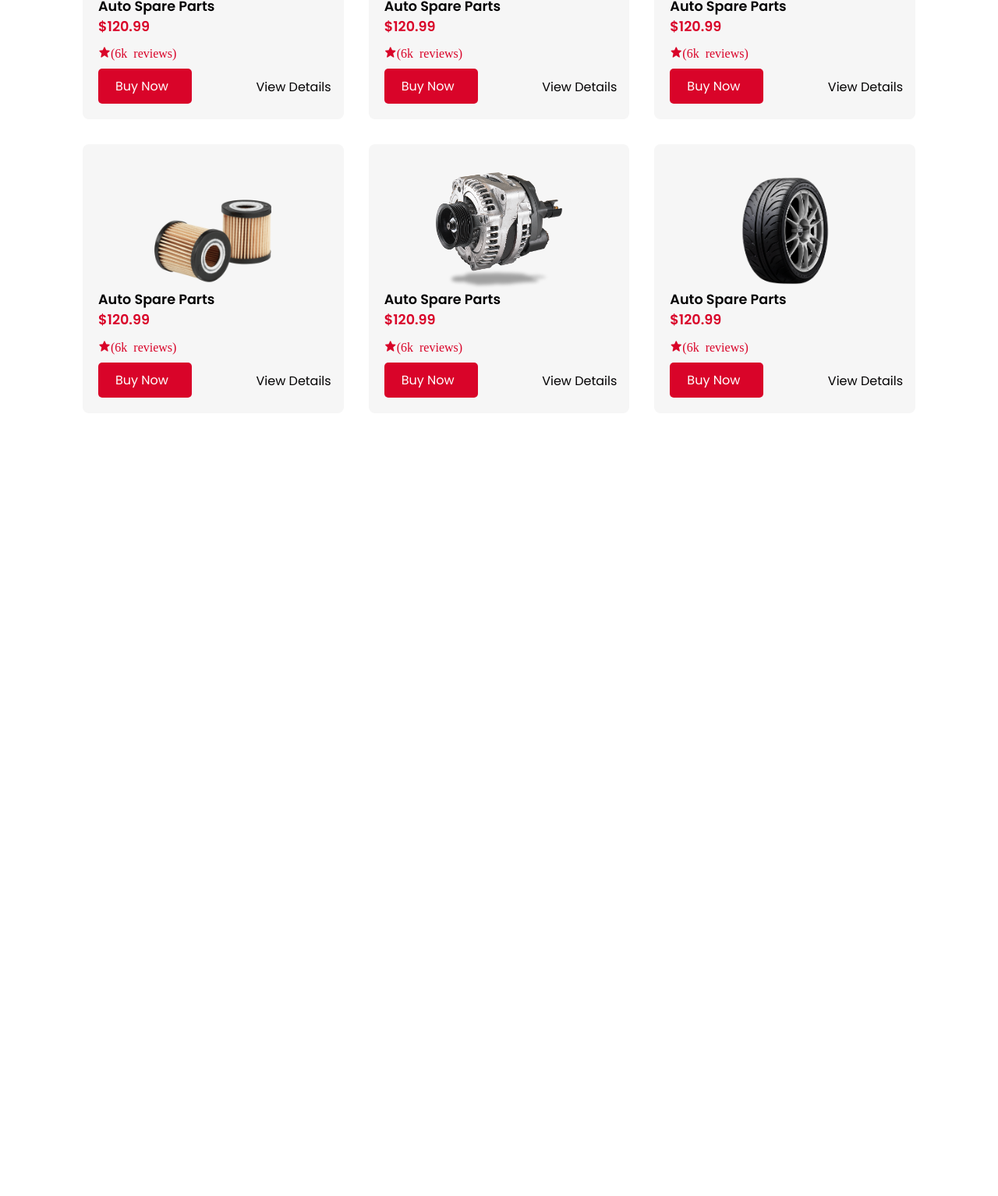
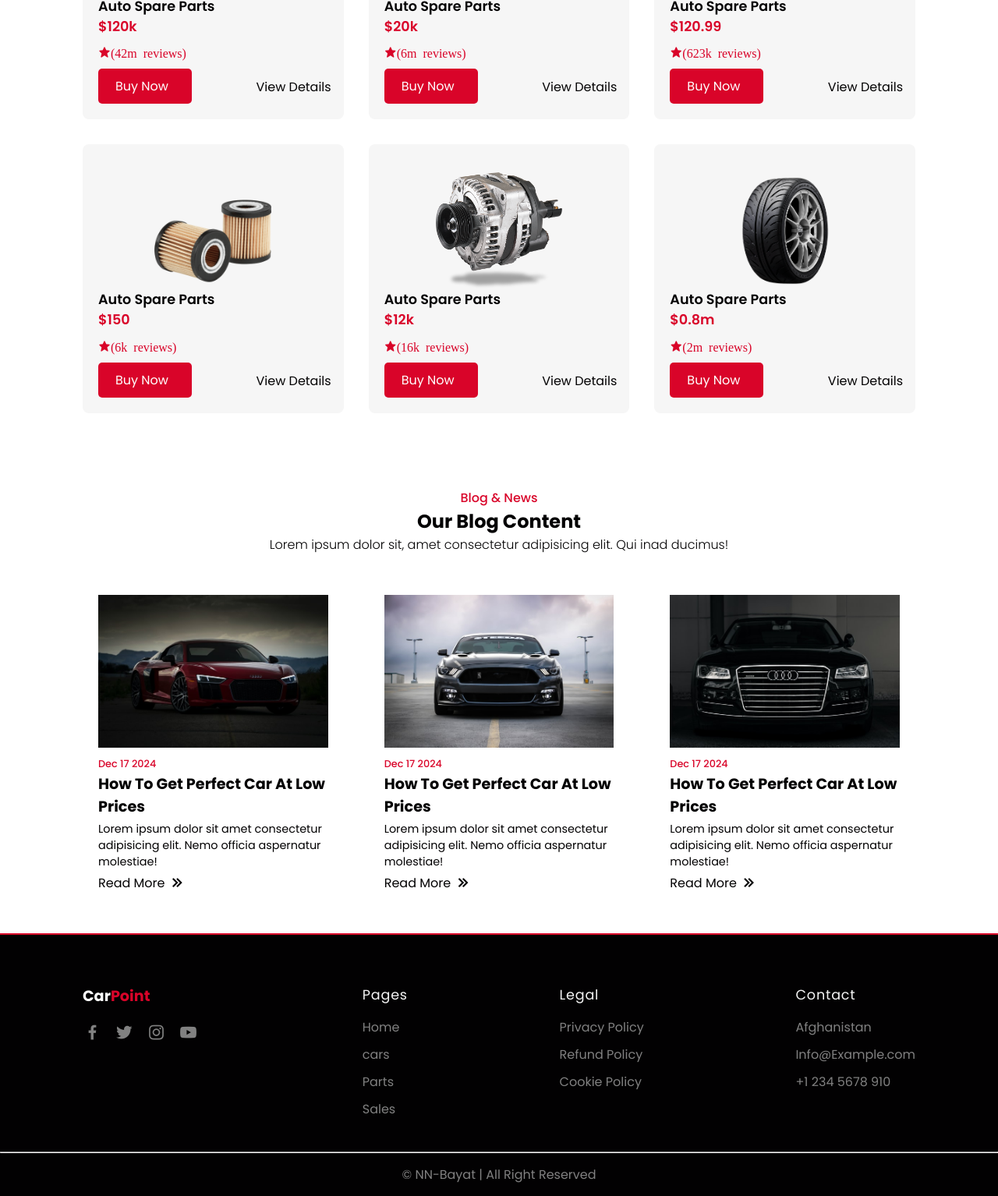
Before and after one commit to NN-Bayat/Cars-sele, a plain HTML site: page index.html in a window 1280 px wide. Shown: the part 2152-3686 px from the top of the page at 78% size. Before the commit the page ends 2714 px from the top, so only its background shows below. Drawn offline with nearby package versions, Linux system fonts and the light colour scheme.

Commit message:
html file update

```diff
--- a/index.html
+++ b/index.html
@@ -18,7 +18,7 @@
             <a href="#" class="logo">Car<span>Point</span></a>
             <ul class="navbar">
                 <li><a href="#home" class="active">Home</a></li>
-                <li><a href="#cars">Cars</a></li>
+                <li><a href="#Cars">Cars</a></li>
                 <li><a href="#about">About</a></li>
                 <li><a href="#parts">Parts</a></li>
                 <li><a href="#blog">Our Blog</a></li>
@@ -84,7 +84,8 @@
             <div class="about-text">
                 <span>About Us</span>
                 <h2>Cheap Prices With <br>Quality Cars</h2>
-                <p>Lorem ipsum dolor sit amet consectetur adipisicing elit. Quaerat illo commodi sint enim voluptatibus numquam.</p>
+                <p>Lorem ipsum dolor sit amet consectetur adipisicing elit. Quaerat illo commodi sint enim voluptatibus
+                    numquam.</p>
 
                 <a href="#" class="btn">Learn More</a>
             </div>
@@ -101,8 +102,8 @@
                 <div class="box">
                     <img src="img/part1.png" alt="">
                     <h3>Auto Spare Parts</h3>
-                    <span>$120.99</span>
-                    <i class='bx bxs-star'>(6k reviews)</i>
+                    <span>$120k</span>
+                    <i class='bx bxs-star'>(42m reviews)</i>
                     <a href="#" class="btn">Buy Now</a>
                     <a href="#" class="details">View Details</a>
                 </div>
@@ -110,8 +111,8 @@
                 <div class="box">
                     <img src="img/part2.png" alt="">
                     <h3>Auto Spare Parts</h3>
-                    <span>$120.99</span>
-                    <i class='bx bxs-star'>(6k reviews)</i>
+                    <span>$20k</span>
+                    <i class='bx bxs-star'>(6m reviews)</i>
                     <a href="#" class="btn">Buy Now</a>
                     <a href="#" class="details">View Details</a>
                 </div>
@@ -119,14 +120,14 @@
                     <img src="img/part3.png" alt="">
                     <h3>Auto Spare Parts</h3>
                     <span>$120.99</span>
-                    <i class='bx bxs-star'>(6k reviews)</i>
+                    <i class='bx bxs-star'>(623k reviews)</i>
                     <a href="#" class="btn">Buy Now</a>
                     <a href="#" class="details">View Details</a>
                 </div>
                 <div class="box">
                     <img src="img/part4.png" alt="">
                     <h3>Auto Spare Parts</h3>
-                    <span>$120.99</span>
+                    <span>$150</span>
                     <i class='bx bxs-star'>(6k reviews)</i>
                     <a href="#" class="btn">Buy Now</a>
                     <a href="#" class="details">View Details</a>
@@ -134,29 +135,95 @@
                 <div class="box">
                     <img src="img/part5.png" alt="">
                     <h3>Auto Spare Parts</h3>
-                    <span>$120.99</span>
-                    <i class='bx bxs-star'>(6k reviews)</i>
+                    <span>$12k</span>
+                    <i class='bx bxs-star'>(16k reviews)</i>
                     <a href="#" class="btn">Buy Now</a>
                     <a href="#" class="details">View Details</a>
                 </div>
                 <div class="box">
                     <img src="img/part6.png" alt="">
                     <h3>Auto Spare Parts</h3>
-                    <span>$120.99</span>
-                    <i class='bx bxs-star'>(6k reviews)</i>
+                    <span>$0.8m</span>
+                    <i class='bx bxs-star'>(2m reviews)</i>
                     <a href="#" class="btn">Buy Now</a>
                     <a href="#" class="details">View Details</a>
                 </div>
+            </div>
+        </section>
 
+        <section class="blog" id="blog">
+            <div class="heading">
+                <span>Blog & News</span>
+                <h2>Our Blog Content</h2>
+                <p>Lorem ipsum dolor sit, amet consectetur adipisicing elit. Qui inad ducimus!</p>
             </div>
 
+            <div class="blog-container container">
+                <div class="box">
+                    <img src="img/car2.jpg" alt="">
+                    <span>Dec 17 2024</span>
+                    <h3>How To Get Perfect Car At Low Prices</h3>
+                    <p>Lorem ipsum dolor sit amet consectetur adipisicing elit. Nemo officia aspernatur molestiae!</p>
+                    <a href="#" class="blog-btn">Read More<i class='bx bx-chevrons-right'></i></a>
+                </div>
+
+                <div class="box">
+                    <img src="img/car6.jpg" alt="">
+                    <span>Dec 17 2024</span>
+                    <h3>How To Get Perfect Car At Low Prices</h3>
+                    <p>Lorem ipsum dolor sit amet consectetur adipisicing elit. Nemo officia aspernatur molestiae!</p>
+                    <a href="#" class="blog-btn">Read More<i class='bx bx-chevrons-right'></i></a>
+                </div>
+
+                <div class="box">
+                    <img src="img/car4.jpg" alt="">
+                    <span>Dec 17 2024</span>
+                    <h3>How To Get Perfect Car At Low Prices</h3>
+                    <p>Lorem ipsum dolor sit amet consectetur adipisicing elit. Nemo officia aspernatur molestiae!</p>
+                    <a href="#" class="blog-btn">Read More<i class='bx bx-chevrons-right'></i></a>
+                </div>
+            </div>
         </section>
 
+        <section class="footer">
+            <div class="footer-container container">
+                <div class="footer-box">
+                    <a href="#" class="logo">Car<span>Point</span></a>
+                    <div class="social">
+                        <a href="#"><i class='bx bxl-facebook'></i></a>
+                        <a href="#"><i class='bx bxl-twitter'></i></a>
+                        <a href="#"><i class='bx bxl-instagram'></i></a>
+                        <a href="#"><i class='bx bxl-youtube'></i></a>
+                    </div>
+                </div>
 
+                <div class="footer-box">
+                    <h3>Pages</h3>
+                    <a href="#home">Home</a>
+                    <a href="#Cars">cars</a>
+                    <a href="#parts">Parts</a>
+                    <a href="#">Sales</a>
+                </div>
 
+                <div class="footer-box">
+                    <h3>Legal</h3>
+                    <a href="#">Privacy Policy</a>
+                    <a href="#">Refund Policy</a>
+                    <a href="#">Cookie Policy</a>
+                </div>
 
-
-
+                <div class="footer-box">
+                    <h3>Contact</h3>
+                    <p>Afghanistan</p>
+                    <p>Info@Example.com</p>
+                    <p>+1 234 5678 910</p>
+                </div>
+            </div>
+        </section>
+        <hr>
+        <div class="copyright">
+            <p>&#169; NN-Bayat | All Right Reserved</p>
+        </div>
 
 
 
```
